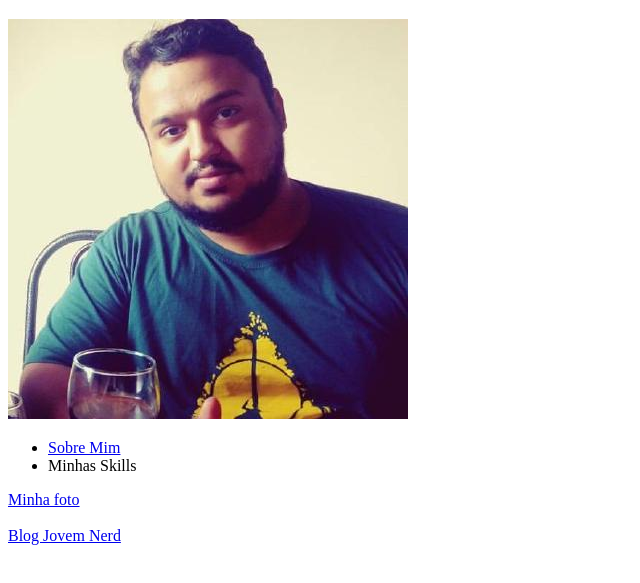
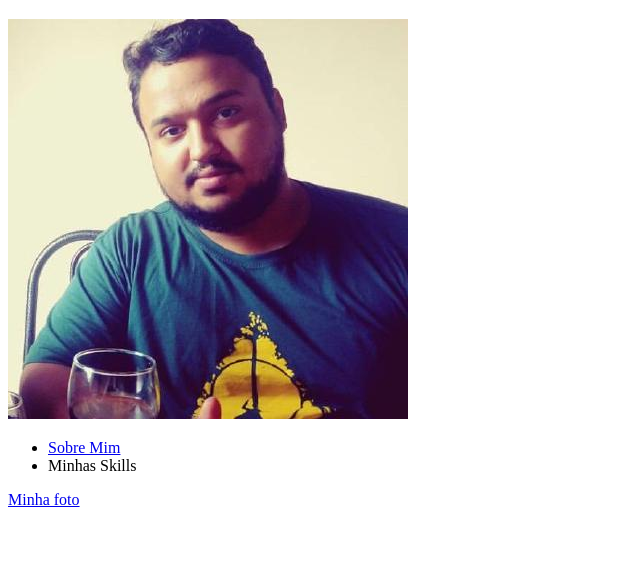
Before and after one commit to LeoLacana/LeoLacana.github.io, a plain HTML site: page index.html in a window 1280 px wide. Shown: the part 61-644 px from the top of the page, without its empty margins (0-640 px from the left). Drawn offline with Linux system fonts and the light colour scheme.

Commit message:
remoção site jovemnerd

```diff
--- a/index.html
+++ b/index.html
@@ -21,7 +21,5 @@
     <a href="minhafoto.jpeg">Minha foto</a>
 
     <br><br>
-
-    <a href="https://jovemnerd.com.br/">Blog Jovem Nerd</a>
 </body>
 </html>
```
